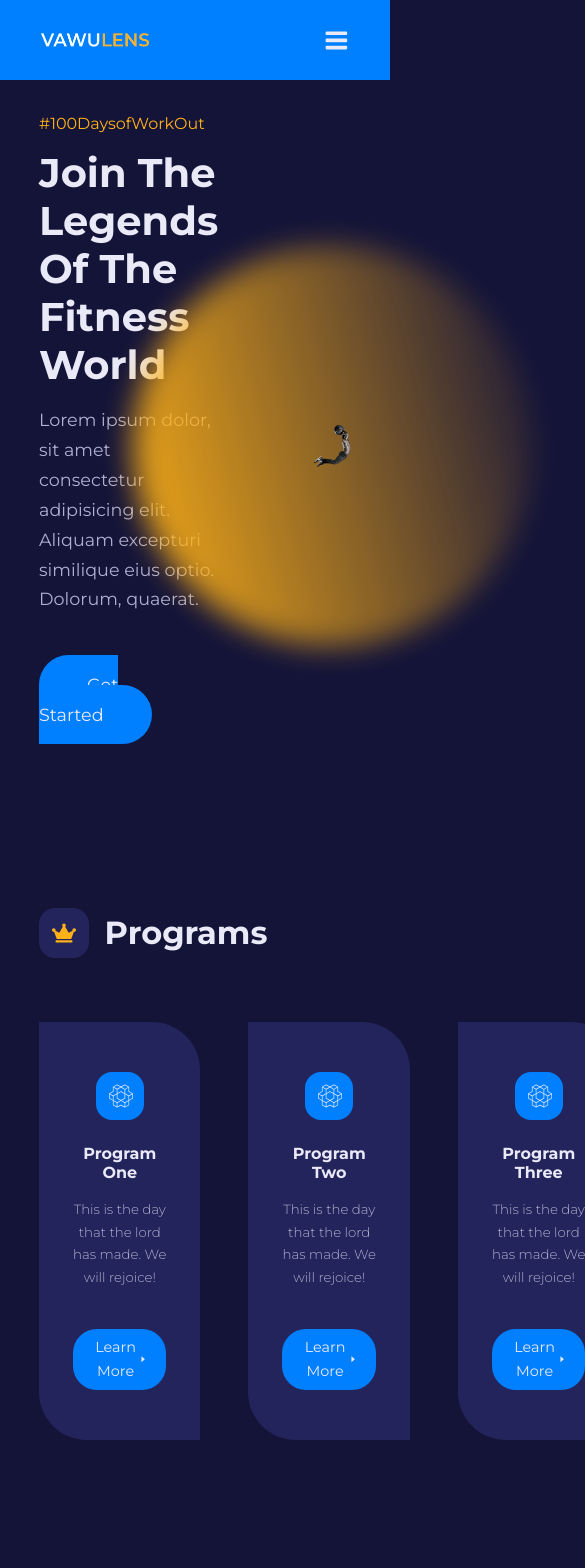
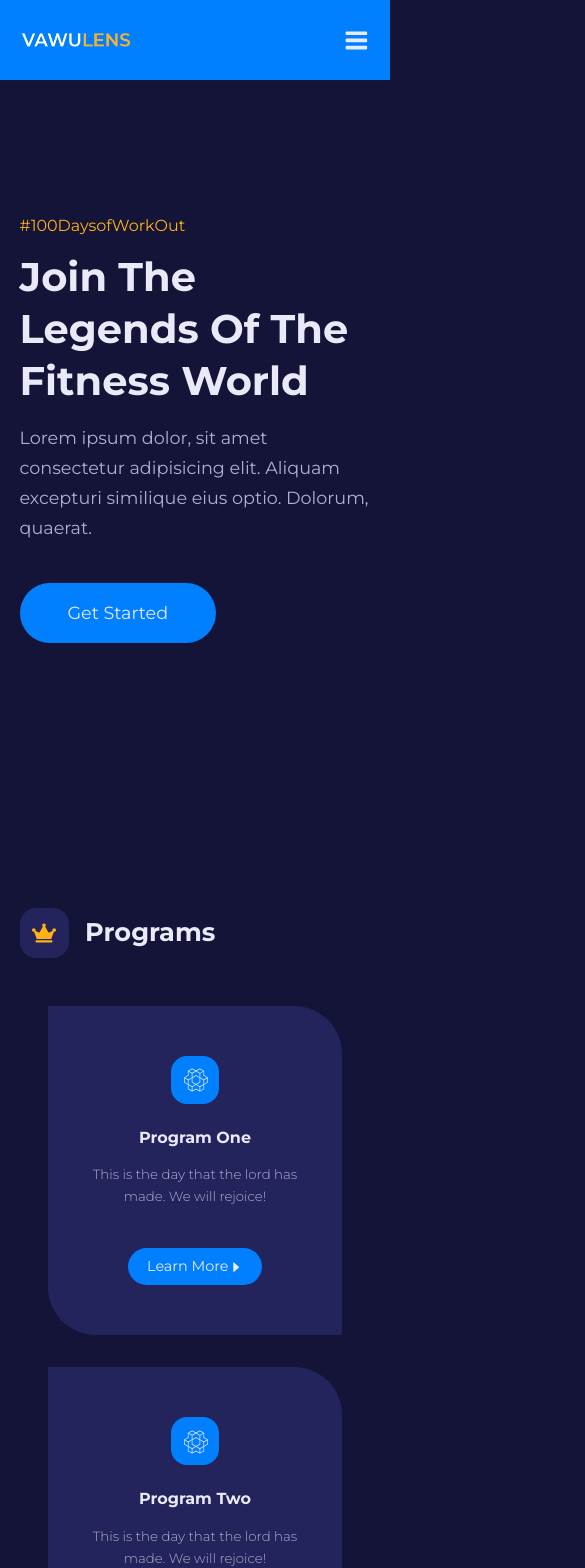
Before and after one commit to shinyteresa/rw-1, a React (Create React App) app: page / in a window 390 px wide. Shown: the top 1568 px of the page, 585 px wide, since content can reach past the window. Built offline with nearby package versions, Linux system fonts and the light colour scheme.

Commit message:
Responsive

```diff
--- a/src/Components/Footer.jsx
+++ b/src/Components/Footer.jsx
@@ -1,7 +1,7 @@
 import {Link} from 'react-router-dom'
 import { FaLinkedin } from 'react-icons/fa'
-import {FaFacebookF} from 'react-icons/fa'
-import {AiOutlineTwitter} from 'react-icons/ai'
+import { FaFacebookF } from 'react-icons/fa'
+import { AiOutlineTwitter } from 'react-icons/ai'
 import { AiFillInstagram } from 'react-icons/ai'
 import Logo from '../images/logo.png'
 
--- a/src/Components/Navbar.jsx
+++ b/src/Components/Navbar.jsx
@@ -13,7 +13,7 @@ const Navbar = () => {
     <nav>
         <div className="container nav__container">
             <Link to="/" className='logo' onClick={() => setIsNavShowing(false)}>
-                <img src={Logo} alt="nav Logo" />
+                <img src={Logo} alt="Nav Logo" />
             </Link>
             <ul className={`nav__links ${isNavShowing ? 'show__nav' : 'hide__nav'}`}>
               {
--- a/src/Components/Values.jsx
+++ b/src/Components/Values.jsx
@@ -16,8 +16,7 @@ const Values = () => {
             </div>
             <div className="values__right">
                 <SectionHead icon={<GiCutDiamond/>} title="Values"/>
-                    <p>Lorem ipsum dolor sit amet consectetur adipisicing elit.
-                        Recusandae dolor animi magni. Rem, sapiente? Debitis.</p>
+                    <p>Lorem ipsum dolor sit amet consectetur adipisicing elit.</p>
                     <div className="values__wrapper">
                         {
                             values.map(({id, icon,title, desc}) => {
--- a/src/Components/navbar.css
+++ b/src/Components/navbar.css
@@ -46,7 +46,7 @@ nav {
     color: var(--color-secondary);
 }
 
-.active-nav, .active-nav::after {
+.active-nav {
     position: relative;
 }
 
@@ -62,15 +62,16 @@ nav {
     margin-top: 0.9rem;
 }
 
-/*MEDIA QUERIES (medium and small screens) */
-@media screen and (max-width: 600px) {
+
+/* MEDIA QUERIES (medium and small screens) */
+@media screen and (max-width: 1024px) {
     .nav__toggle_btn {
         display: inline-block;
         background: transparent;
         font-size: 1.8rem;
         cursor: pointer;
+    }
 
-    }
     .nav__toggle_btn svg {
         color: var(--color-gray-100);
     }
@@ -91,7 +92,7 @@ nav {
     .nav__links li {
         height: 4rem;
         width: 100%;
-        box-sizing: -2rem 2rem 5rem rgba(0, 0, 0, 0.5);
+        box-shadow: -2rem 2rem 5rem rgba(0, 0, 0, 0.5);
         animation: navAnimation 600ms ease forwards;
         transform: rotateX(90deg);
         opacity: 0;
@@ -101,8 +102,9 @@ nav {
     .nav__links li:nth-child(2) {
         animation-delay: 200ms;
     }
+
     .nav__links li:nth-child(3) {
-animation-delay: 400ms;
+        animation-delay: 400ms;
     }
 
     .nav__links li:nth-child(4) {
@@ -121,10 +123,11 @@ animation-delay: 400ms;
         animation-delay: 1.2s;
     }
 
+
     @keyframes navAnimation {
         to {
             transform: rotateX(0);
-            opacity: 10;
+            opacity: 1;
         }
     }
 
@@ -136,6 +139,7 @@ animation-delay: 400ms;
         align-items: center;
         padding: 1rem 5rem 1rem 3rem;
     }
+
     .show__nav {
         display: flex;
     }
@@ -144,13 +148,3 @@ animation-delay: 400ms;
         display: none;
     }
 }
-/*@media screen and (max-width: 1024px){
-.nav__links {
-    top: 7%;
-    right: 75px;
-    flex-direction: row;
-    }
-    .nav__links li a {
-    padding: 1rem 2rem 1rem 2rem;
-    }
-}*/
--- a/src/index.css
+++ b/src/index.css
@@ -220,3 +220,59 @@ section {
 .header__content p {
     color: rgba(255, 255, 255, 0.7);
 }
+
+
+/* MEDIA QUERIES (medium screens) */
+@media screen and (max-width: 1024px) {
+    .container {
+        width: var(--container-width-md);
+    }
+
+    h1 {
+        font-size: 2rem;
+    }
+
+    h2 {
+        font-size: 1.6rem;
+    }
+
+    section {
+            /* this margin was added outside tutorial */
+
+        margin-top: 8rem;
+    }
+
+    .header__content {
+        width: 76%;
+    }
+}
+
+
+
+
+
+/* MEDIA QUERIES (small screens) */
+@media screen and (max-width: 600px) {
+    h1 {
+        font-size: 2.2rem;
+        line-height: 1.3;
+    }
+
+    section {
+        margin-top: 7rem;
+    }
+
+    .header {
+            /* the code below was added outside tutorial */
+        max-height: 15rem;
+    }
+
+    .header__content {
+        width: var(--container-width-md);
+        padding: 3rem 0;
+    }
+
+    .header__content p {
+        font-size: 0.85rem;
+    }
+}
--- a/src/pages/about/about.css
+++ b/src/pages/about/about.css
@@ -35,15 +35,7 @@
 }
 
 
-.about__Vision .about__vision-container {
-    grid-template-columns: 1fr 1fr;
-}
-
-.about__mission .about__mission-container {
-    grid-template-columns: 1fr 1fr;
-}
-
-/*MEDIA QUERIES (medium screens)
+/* MEDIA QUERIES (medium screens) */
 @media screen and (max-width: 1024px) {
     .about__section-image {
         width: 60%;
@@ -61,14 +53,12 @@
     .about__vision .about__section-image {
         grid-row: 1;
     }
-}*/
+}
 
 
 
 
-
-
-/*MEDIA QUERIES (small screens)*/
+/* MEDIA QUERIES (small screens) */
 @media screen and (max-width: 600px) {
 .about__section-image {
     width: 80%;
@@ -78,4 +68,5 @@
 .about__story-container, .about__vision-container, .about__mission-container {
     gap: 2rem;
 }
+
 }
--- a/src/pages/home/home.css
+++ b/src/pages/home/home.css
@@ -265,8 +265,8 @@ footer {
 
 .footer__container {
     display: grid;
-    grid-template-columns: 17rem 1fr 1fr 1fr;
-    gap: 6rem;
+    grid-template-columns: 26rem 1fr 1fr 1fr;
+    gap: 3rem;
 }
 
 .footer__container article {
@@ -314,6 +314,141 @@ footer {
     color: var(--color-gray-100);
     text-align: center;
     padding: 1.5rem 0;
-    border-top: 2px solid var(--color-primary-variant);
+    border-top: 2px solid var(--color-primary-varient);
     margin-top: 5rem;
 }
+
+
+
+
+
+
+/* MEDIA QUERIES (medium screens) */
+@media screen and (max-width: 1024px) {
+    /* MAIN HEADER */
+    .main__header {
+        height: fit-content;
+        padding: 12rem 0;
+    }
+
+    .main__header-container {
+        gap: 0;
+    }
+
+    .main__header-circle {
+        width: 16rem;
+        height: 16rem;
+    }
+
+
+    /* PROGRAMS */
+    .programs__wrapper {
+        grid-template-columns: 1fr 1fr;
+    }
+
+    /* VALUES */
+    .values__container {
+        grid-template-columns: 1fr;
+        justify-content: center;
+        gap: 4rem;
+    }
+
+    .values__wrapper {
+        gap: 4rem 3rem;
+    }
+
+    .values__image {
+        display: none;
+    }
+
+    /* FAQs */
+    .faqs__wrapper {
+        grid-template-columns: 1fr;
+    }
+
+    /* TESTIMONIALS */
+    .testimonials {
+        width: 75%;
+    }
+
+    /* FOOTER */
+    .footer__container {
+        grid-template-columns: 1fr 1fr;
+        gap: 4rem;
+    }
+    }
+
+
+
+
+
+    /* MEDIA QUERIES (medium screens) */
+    @media screen and (max-width: 600px) {
+    /* MAIN HEADER */
+    .main__header {
+        margin-top: 0;
+        padding: 12rem 0 0;
+        height: 100vh;
+    }
+
+    .main__header-image, .main__header-circle {
+        display: none;
+    }
+
+    .main__header-container {
+        grid-template-columns: 1fr;
+    }
+
+
+    /* PROGRAMS */
+        .programs__wrapper {
+            grid-template-columns: 1fr;
+            gap: 2rem;
+            margin-top: 3rem;
+        }
+
+        .programs__program {
+            width: 84%;
+            margin: 0 auto;
+        }
+
+    /* VALUES */
+    .values__wrapper {
+        grid-template-columns: 1fr;
+        gap: 3rem;
+    }
+
+    .card.values__value {
+        width: 84%;
+        margin-inline: auto;
+    }
+
+    /* FAQs */
+    .faqs__wrapper {
+        gap: 1rem;
+        margin-top: 3rem;
+    }
+
+    /* TESTIMONIALS */
+    .testimonials {
+        width: 100%;
+    }
+
+    /* FOOTER */
+    footer {
+        margin-top: 7rem;
+    }
+
+    .footer__container {
+        grid-template-columns: 1fr;
+        gap: 3rem;
+    }
+
+    .footer__container article {
+        align-items: center;
+    }
+
+    .footer__container article p {
+        text-align: center;
+    }
+    }
```
Also changed, not shown: src/pages/gallery/gallery.css (+3 -4 lines), src/pages/plans/plans.css (+5 -7 lines), src/pages/trainers/trainers.css (+3 -8 lines). Lines whose indentation alone changed are shown as unchanged.
